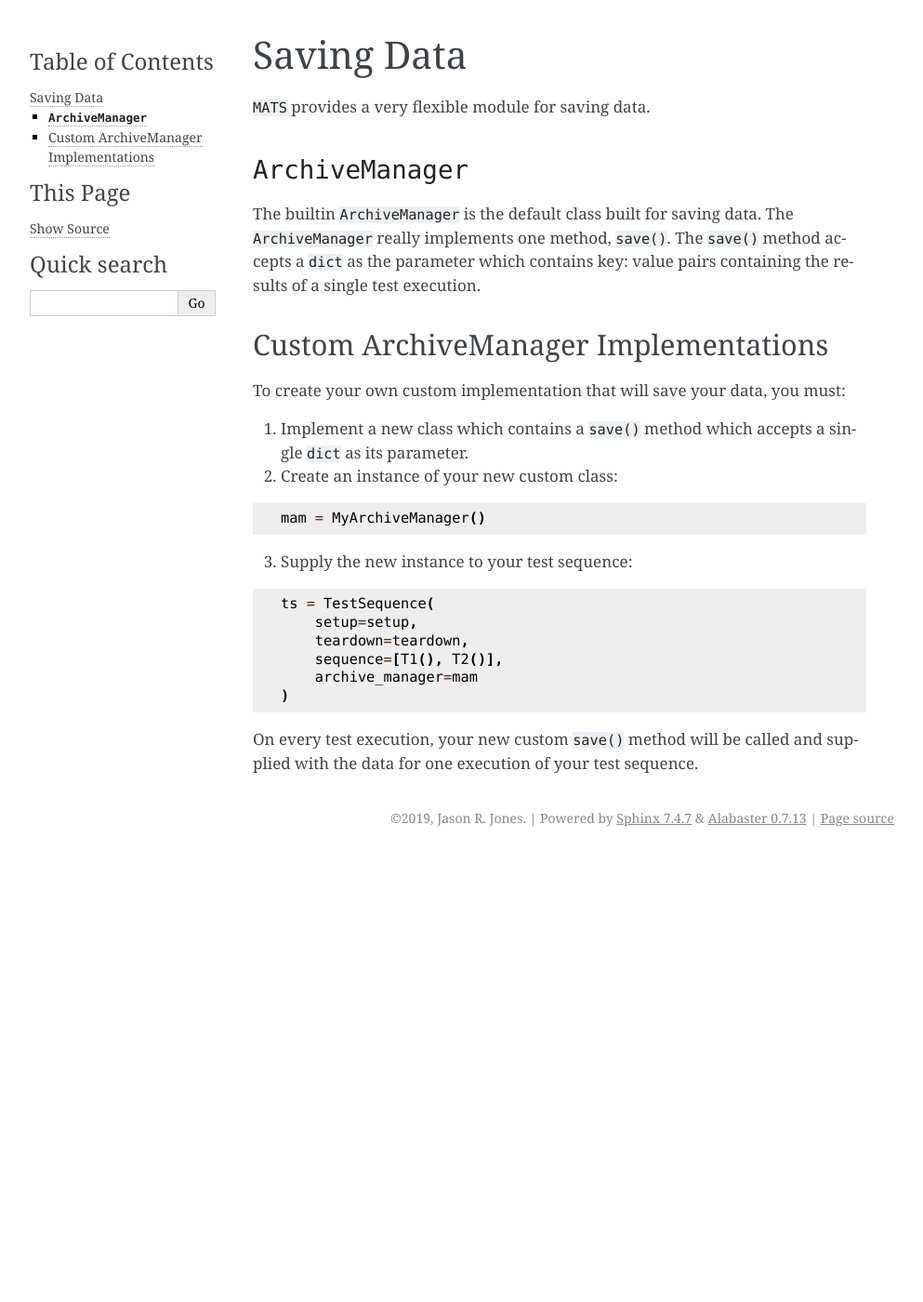
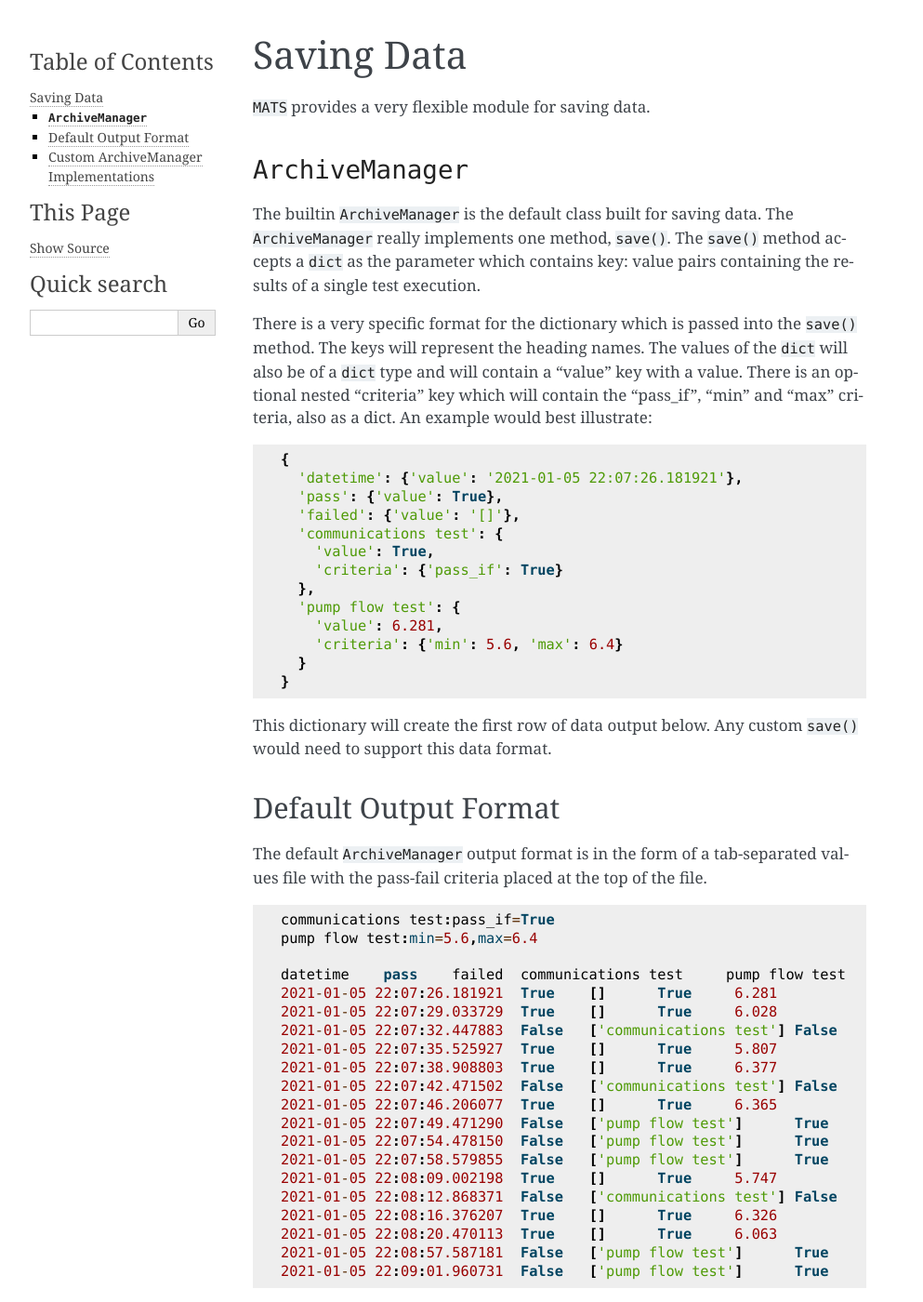
Before and after one commit to slightlynybbled/mats, a Sphinx documentation site: the page built from docs/source/pages/saving-data.rst, in a window 1280 px wide and 1400 px high. Shown: the whole window at 93% size, without its empty margins (148-1141 px from the left). Built offline with Sphinx 7.4.7, drawn with Linux system fonts in a browser that asks for light colours; some of the changed text lies outside the part shown.

Commit message:
Improve documentation around saving data.

```diff
--- a/docs/source/pages/saving-data.rst
+++ b/docs/source/pages/saving-data.rst
@@ -11,6 +11,64 @@ Saving Data
 The builtin ``ArchiveManager`` is the default class built for saving data.  The ``ArchiveManager``
 really implements one method, ``save()``.  The ``save()`` method accepts a ``dict`` as the parameter
 which contains key: value pairs containing the results of a single test execution.
+
+There is a very specific format for the dictionary which is passed into the ``save()`` method.  The
+keys will represent the heading names.  The values of the ``dict`` will also be of a ``dict`` type
+and will contain a "value" key with a value.  There is an optional nested "criteria" key which will
+contain the "pass_if", "min" and "max" criteria, also as a dict.  An example would best illustrate:
+
+.. code-block:: python
+
+    {
+      'datetime': {'value': '2021-01-05 22:07:26.181921'},
+      'pass': {'value': True},
+      'failed': {'value': '[]'},
+      'communications test': {
+        'value': True,
+        'criteria': {'pass_if': True}
+      },
+      'pump flow test': {
+        'value': 6.281,
+        'criteria': {'min': 5.6, 'max': 6.4}
+      }
+    }
+
+This dictionary will create the first row of data output below.  Any custom ``save()``
+would need to support this data format.
+
+Default Output Format
+---------------------
+
+The default ``ArchiveManager`` output format is in the form of a tab-separated values file with the
+pass-fail criteria placed at the top of the file.
+
+.. code-block::
+
+    communications test:pass_if=True
+    pump flow test:min=5.6,max=6.4
+
+    datetime	pass	failed	communications test	pump flow test
+    2021-01-05 22:07:26.181921	True	[]	True	 6.281
+    2021-01-05 22:07:29.033729	True	[]	True	 6.028
+    2021-01-05 22:07:32.447883	False	['communications test']	False	 6.200
+    2021-01-05 22:07:35.525927	True	[]	True	 5.807
+    2021-01-05 22:07:38.908803	True	[]	True	 6.377
+    2021-01-05 22:07:42.471502	False	['communications test']	False	 6.100
+    2021-01-05 22:07:46.206077	True	[]	True	 6.365
+    2021-01-05 22:07:49.471290	False	['pump flow test']	True	 5.513
+    2021-01-05 22:07:54.478150	False	['pump flow test']	True	 5.543
+    2021-01-05 22:07:58.579855	False	['pump flow test']	True	 5.501
+    2021-01-05 22:08:09.002198	True	[]	True	 5.747
+    2021-01-05 22:08:12.868371	False	['communications test']	False	 5.926
+    2021-01-05 22:08:16.376207	True	[]	True	 6.326
+    2021-01-05 22:08:20.470113	True	[]	True	 6.063
+    2021-01-05 22:08:57.587181	False	['pump flow test']	True	 6.612
+    2021-01-05 22:09:01.960731	False	['pump flow test']	True	 5.569
+
+Note that the spacing is a bit off because the tabs are not aligned well.  This file will
+import into packages such as pandas quite well using::
+
+    pd.read_csv('./path/to/file.txt', delimiter='\t', skiprows=3)
 
 Custom ArchiveManager Implementations
 -------------------------------------
```
